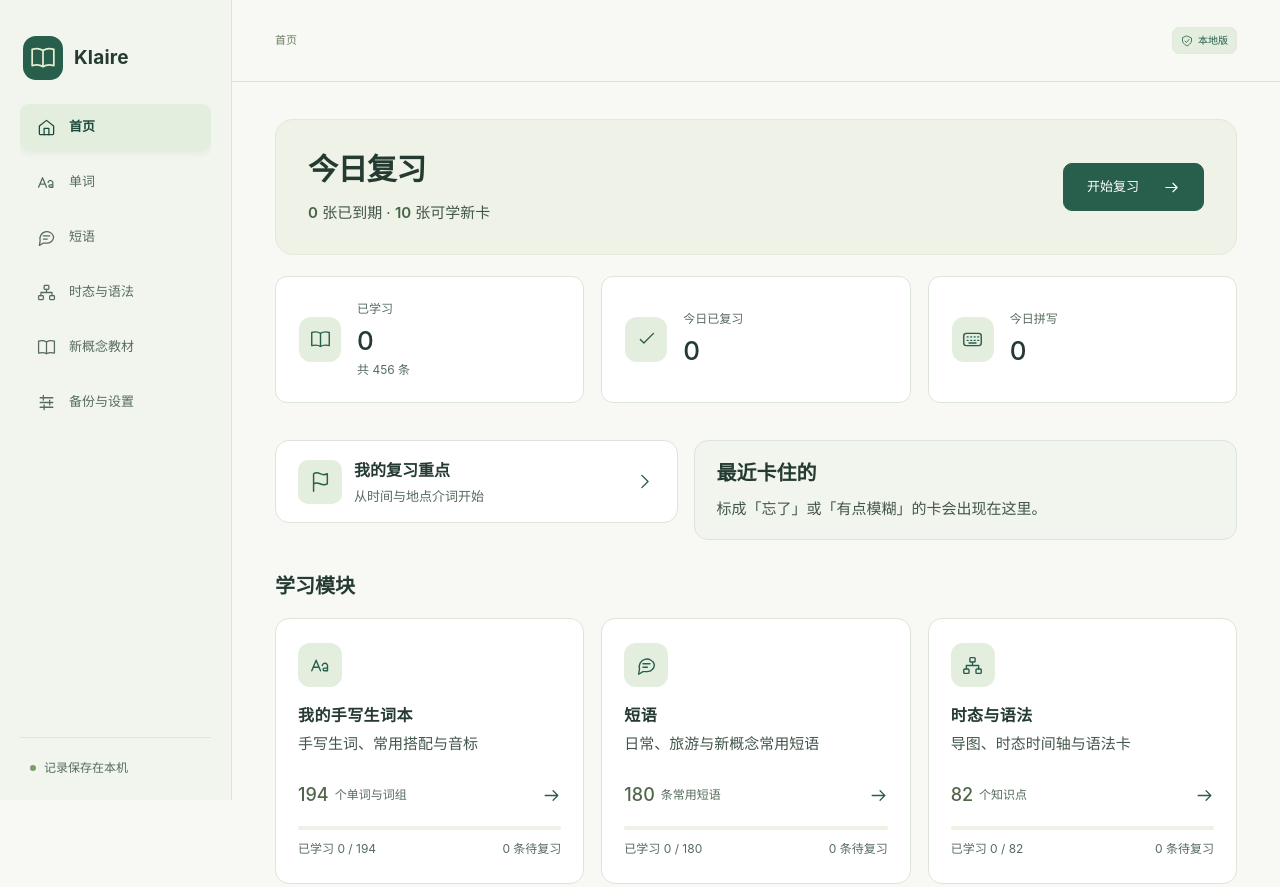
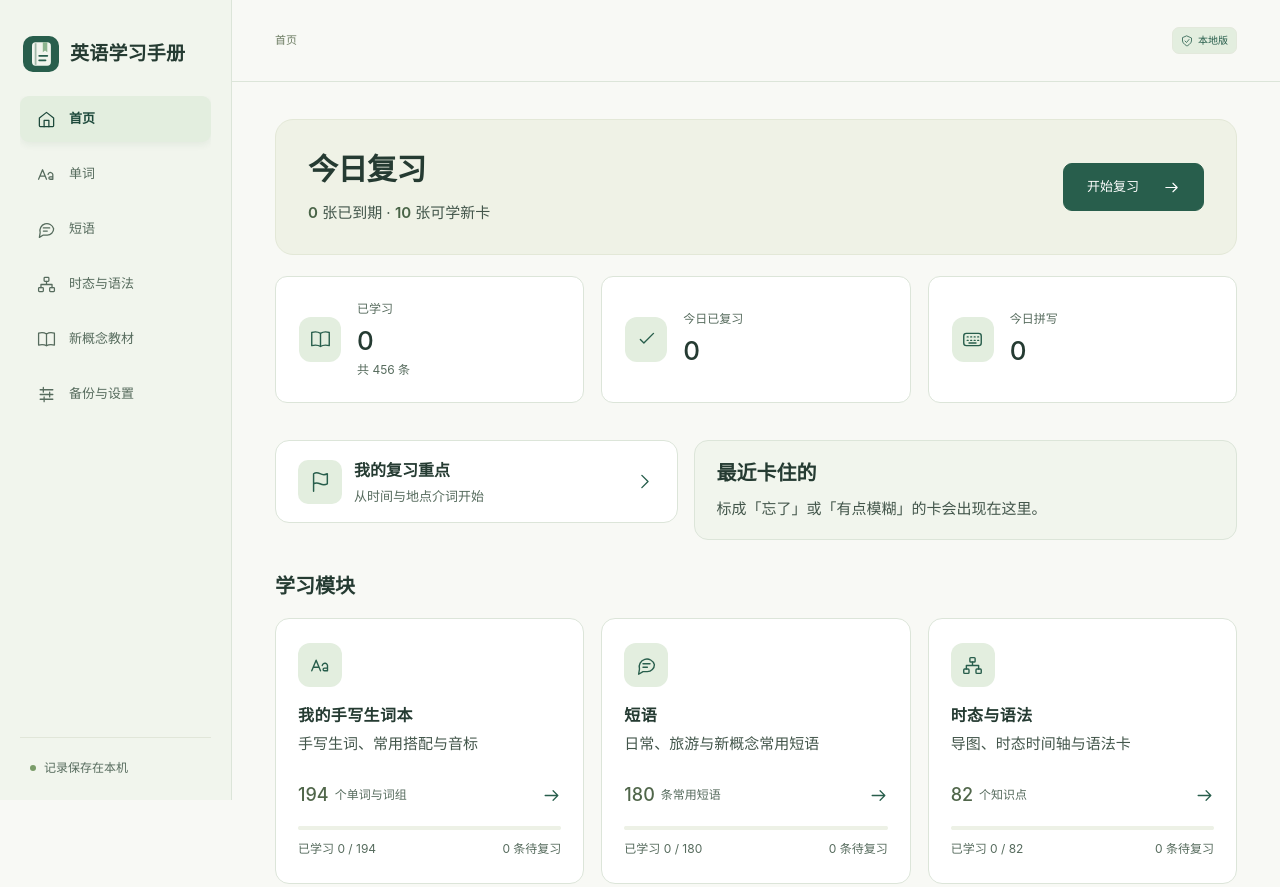
Before and after one commit to yuureijinkou-lab/klaire-english-study, a plain HTML site: page index.html in a window 1280 px wide. Shown: the top 887 px of the page. Drawn offline with Linux system fonts and the light colour scheme.

Commit message:
Rename site to English Learning Handbook

```diff
--- a/app.js
+++ b/app.js
@@ -451,17 +451,17 @@ function render() {
   else content=renderSettings(s);
   const parent=parentPage(page);
   $('#app').innerHTML = `
-    <aside class="sidebar"><button class="brand" data-nav="home"><span class="brand-mark">${icon('book')}</span><span>Klaire</span></button>
+    <aside class="sidebar"><button class="brand" data-nav="home"><img class="handbook-mark" src="./handbook-icon.svg" alt="" width="36" height="36"><span>英语学习手册</span></button>
       <nav aria-label="主导航">${nav(false)}</nav>
       <div class="local-label"><span class="status-dot ${!storageOK?'bad':''}"></span>${storageOK?'记录保存在本机':'请备份当前记录'}</div>
     </aside>
-    <div class="workspace"><header class="topbar"><span class="mobile-brand">${icon('book')} Klaire</span><span class="breadcrumb">${pageName(current)}</span>
+    <div class="workspace"><header class="topbar"><span class="mobile-brand"><img class="handbook-mark" src="./handbook-icon.svg" alt="" width="27" height="27">英语学习手册</span><span class="breadcrumb">${pageName(current)}</span>
       <div class="topbar-right"><span class="local-chip">${icon('shield')} 本地版</span></div></header>
     <main id="main" tabindex="-1">
       ${!storageOK ? `<div class="storage-warning" role="alert">${icon('info')}<div><strong>${corruptRaw!==null?'检测到原来的记录格式异常，已保留原文。':'当前修改尚未可靠保存。'}</strong><p>${corruptRaw!==null?'当前展示初始词表；请先下载原始记录和当前备份，再恢复有效备份。':'请不要关闭页面，先下载备份。可能是浏览器禁止保存或存储空间不足。'}</p></div><button class="btn small" data-action="export">下载当前备份</button>${corruptRaw!==null?'<button class="btn small" data-action="export-raw">下载原始记录</button>':''}</div>`:''}
       ${parent?`<div class="page-back"><button type="button" class="text-button" data-action="back-to-parent">${icon('back')} 返回${pageName(parent)}</button></div>`:''}
       ${content}
-    </main><footer class="page-footer"><span>学习记录保存在当前浏览器</span><span>Klaire · 本地版 3.10.0</span></footer></div>
+    </main><footer class="page-footer"><span>学习记录保存在当前浏览器</span><span>英语学习手册 · 3.10.0</span></footer></div>
     <nav class="mobile-nav" aria-label="手机导航">${nav(true)}</nav>`;
   cloud?.publish();
 }
--- a/cloud.js
+++ b/cloud.js
@@ -107,7 +107,7 @@ export function createCloud(host) {
       if(result.error){message='登录暂未恢复，请联网后重试；账号本机副本已保留。';publish();}
     }catch{message='暂时无法连接云端。请保留本机备份，联网后重试。';publish();}
   }
-  function panel(){return `<section class="panel backup-panel cloud-panel"><div class="panel-heading"><div><h2>账号与云端保存</h2><p>Klaire's Project · 英语学习，和浅草健身独立。</p></div></div><div class="cloud-content"><strong data-cloud-account>${esc(account?.email||'尚未登录')}</strong><p data-cloud-status role="status" aria-live="polite"></p>
+  function panel(){return `<section class="panel backup-panel cloud-panel"><div class="panel-heading"><div><h2>账号与云端保存</h2><p>登录后可在不同设备上同步学习记录。</p></div></div><div class="cloud-content"><strong data-cloud-account>${esc(account?.email||'尚未登录')}</strong><p data-cloud-status role="status" aria-live="polite"></p>
     <form method="post" id="cloud-login" class="cloud-auth-form" data-cloud-guest ${active()?'hidden':''}>
       <label class="cloud-auth-field" for="cloud-email">邮箱
         <input id="cloud-email" type="email" name="email" required autocomplete="username">
--- a/index.html
+++ b/index.html
@@ -5,15 +5,15 @@
   <meta name="viewport" content="width=device-width, initial-scale=1">
   <meta name="theme-color" content="#235b4b">
   <meta name="description" content="个人英语学习网页：单词、日常短语、旅游短语、新概念一册短语、时态与语法、翻卡复习、拼写练习和学习记录备份。">
-  <title>Klaire · 学习与复习</title>
-  <link rel="icon" href="./favicon.svg" type="image/svg+xml">
+  <title>英语学习手册</title>
+  <link rel="icon" href="./handbook-icon.svg" type="image/svg+xml">
   <link rel="stylesheet" href="./styles.css">
 </head>
 <body>
   <a class="skip-link" href="#main">跳到学习内容</a>
   <div id="app">
     <main id="main" class="panel" role="status">
-      <h1>Klaire · 英语学习</h1>
+      <h1>英语学习手册</h1>
       <p id="startup-status">正在加载。若页面一直未打开，请重新载入，或直接用手机浏览器打开这个网址。</p>
     </main>
   </div>
--- a/styles.css
+++ b/styles.css
@@ -959,6 +959,10 @@ h3, .guide-panel h3, .collection h3,
   display: block;
   overflow-wrap: anywhere;
 }
+.handbook-mark {
+  display: block;
+  flex: none;
+}
 .cloud-panel [data-cloud-status] {
   margin: 4px 0 0;
   color: var(--muted);
```
Also changed, not shown: handbook-icon.svg (added).
